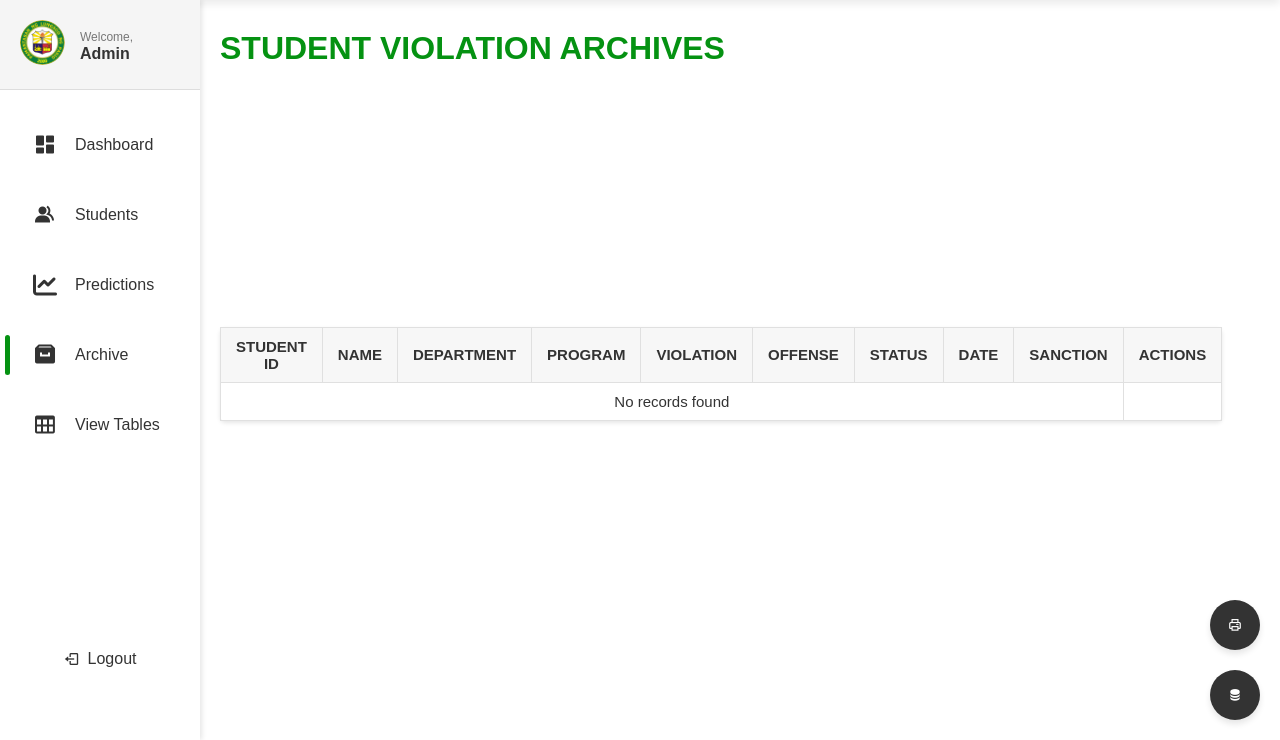
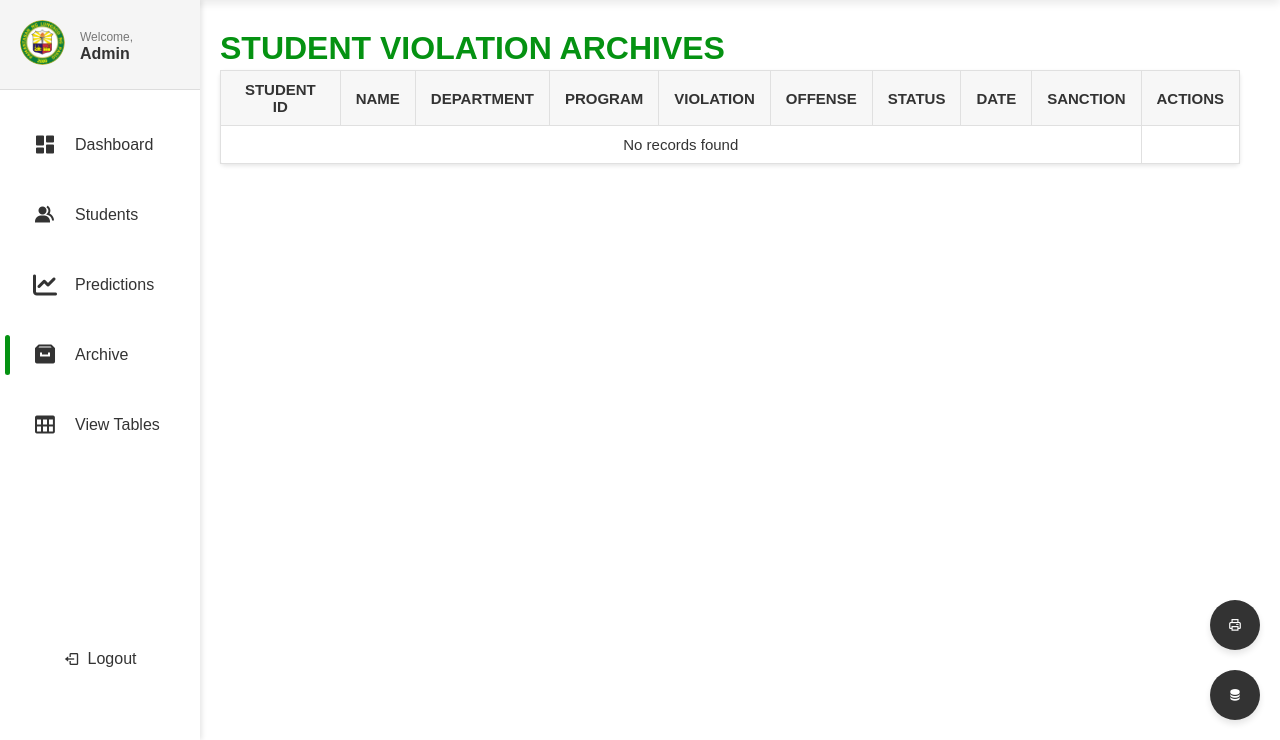
Before and after one commit to jopsjops/vmsplp-php, a PHP site: page /archive.php in a window 1280 px wide. Shown: the part 60-800 px from the top of the page. Run offline with PHP 8.4, Linux system fonts and the light colour scheme; data that the repository does not hold is empty; some libraries are stand-ins or nearby versions.

Commit message:
archive css

```diff
--- a/archive.php
+++ b/archive.php
@@ -268,9 +268,15 @@
         }
 
         .main-content .table-container {
-            flex: 2;
-            display: flex;
-            flex-direction: column;
+            position: absolute; /* Make the table fixed in place */
+            top: 110px; /* Adjust top position to ensure it's below the top bar */
+            left: 20px;
+            right: 0;
+            width: 100%; /* Ensure the table takes the full width */
+            border-collapse: collapse;
+            margin-top: 20px; /* Adjust top margin if needed */
+            background-color: #fff; /* White background for the table */
+            border-radius: 5px;
         }
 
         .main-content #charts {
```
